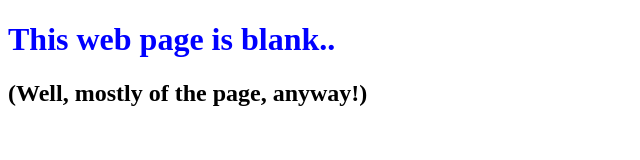
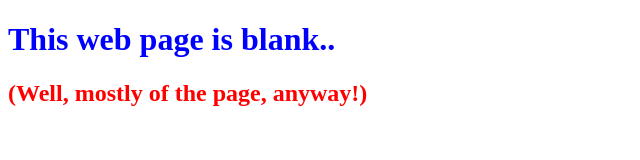
Before and after one commit to eorengo/0main_openSAP_repo, a plain HTML site: page index.html in a window 1280 px wide. Shown: the whole page, without its empty margins (0-640 px from the left). Drawn offline with Linux system fonts and the light colour scheme.

Commit message:
Changed 2nd header color to red

```diff
--- a/index.html
+++ b/index.html
@@ -6,6 +6,6 @@
 	</head>
 	<body>
 		<h1 style="color: blue">This web page is blank..</h1>
-		<h2>(Well, mostly of the page, anyway!)</h2>
+		<h2 style="color: red">(Well, mostly of the page, anyway!)</h2>
 	</body>
 </html>
```
